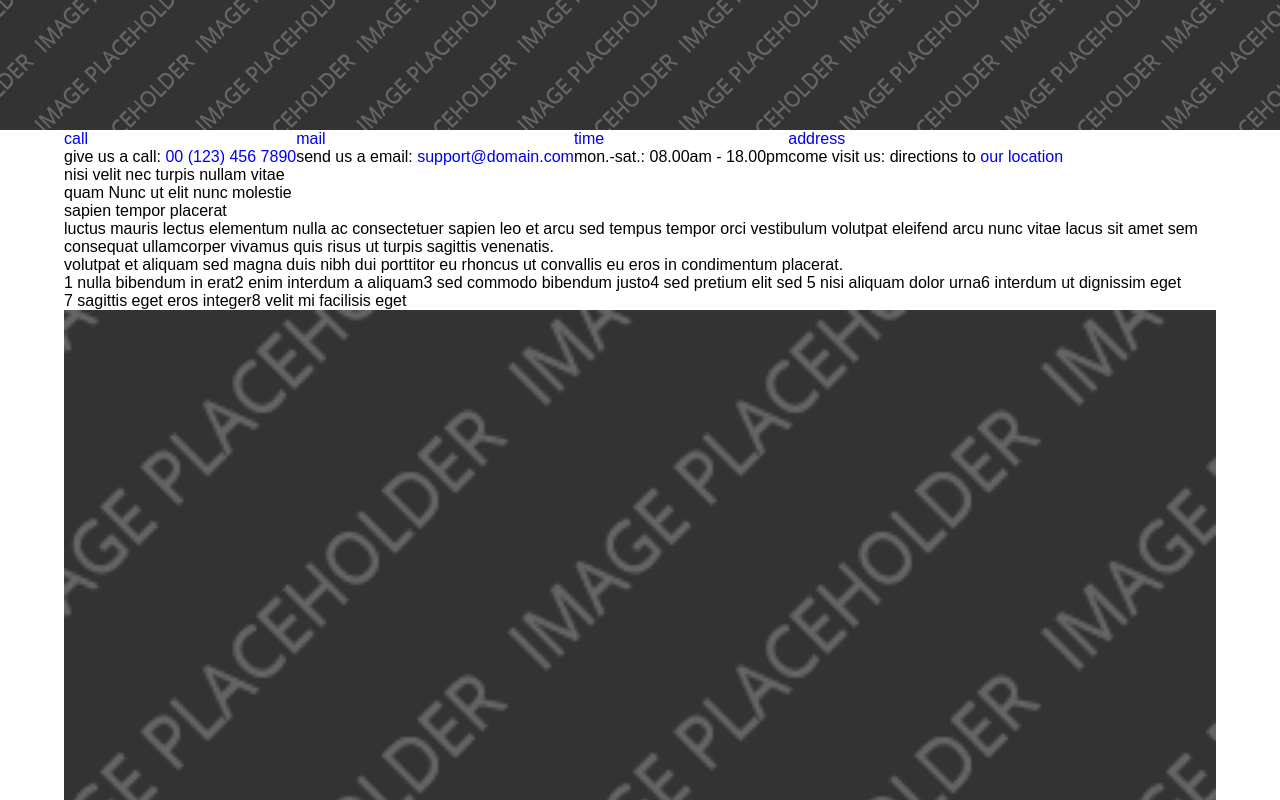
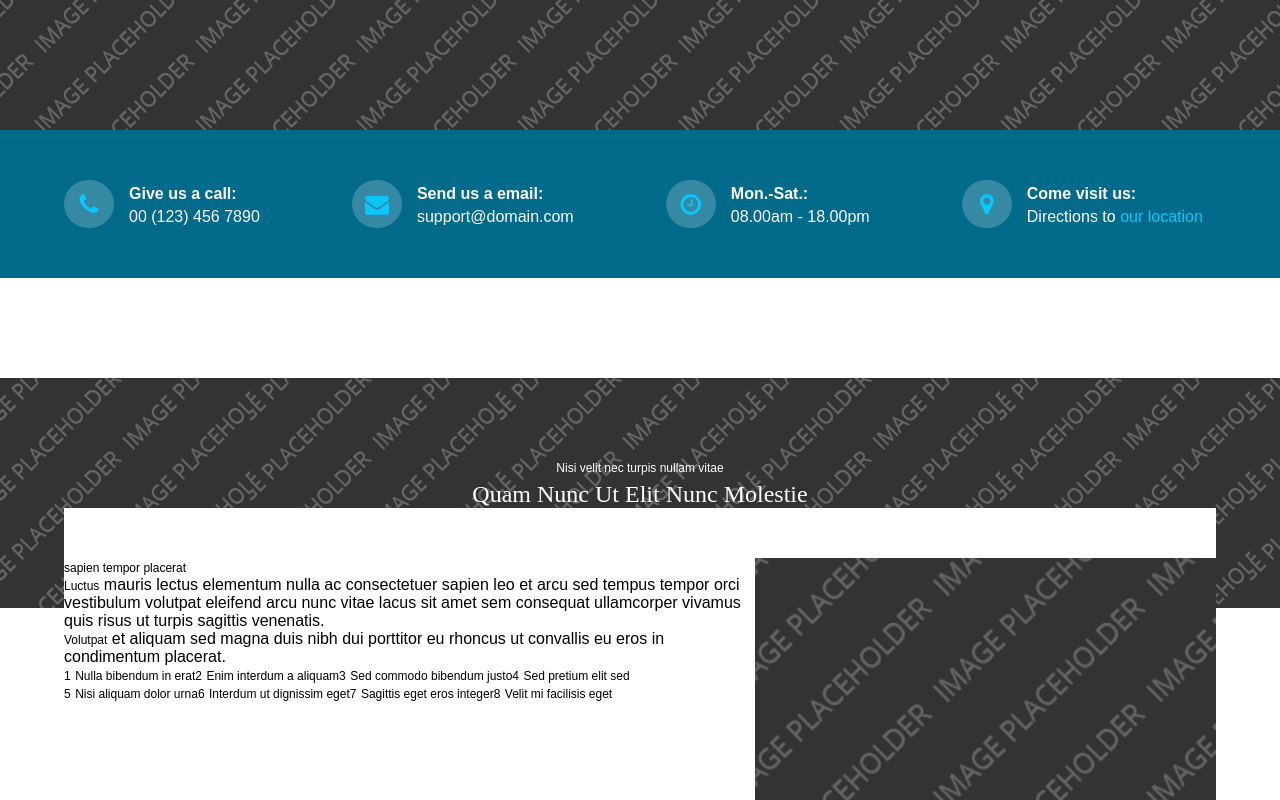
Before and after one commit to pvaishnaviprdxn/sassTemp2, a plain HTML site: page index.html in a window 1280 px wide. Shown: the part 640-1440 px from the top of the page. Drawn offline with Linux system fonts and the light colour scheme.

Commit message:
section style

```diff
--- a/assets/css/style.css
+++ b/assets/css/style.css
@@ -97,6 +97,19 @@ li {
   max-width: 1360px;
   width: 90%;
   margin: 0 auto; }
+
+.cap {
+  text-transform: capitalize; }
+
+.up {
+  text-transform: uppercase; }
+
+h3 {
+  padding-top: 5px;
+  font-size: 24px;
+  font-family: serif;
+  text-align: center;
+  text-transform: capitalize; }
 
 header {
   width: 90%;
@@ -209,4 +222,90 @@ header {
       background-color: transparent;
       border: 1px solid #fff; }
 
+.call, .email, .time, .address {
+  display: inline-block;
+  text-indent: -9999px; }
+
+.call--mod::after, .email--mod::after, .time--mod::after, .address--mod::after {
+  width: 24px;
+  padding: 12px 13px;
+  border-radius: 26px;
+  float: right;
+  background: #3589a2;
+  color: #0ac6fc;
+  font-size: 24px;
+  font-family: "Fontawesome";
+  text-align: center;
+  text-indent: 0; }
+
+.call--mod:hover::after, .email--mod:hover::after, .time--mod:hover::after, .address--mod:hover::after {
+  background-color: #0ac6fc;
+  color: #fff; }
+
+.contact-visit {
+  background-color: #026a8a;
+  padding: 50px 0; }
+  .contact-visit .methods li {
+    margin-left: 8%; }
+    @media screen and (max-width: 1024px) {
+      .contact-visit .methods li {
+        margin-left: 2%; } }
+    @media screen and (max-width: 768px) {
+      .contact-visit .methods li {
+        margin-left: 5%; } }
+    @media screen and (max-width: 425px) {
+      .contact-visit .methods li {
+        margin-left: 5px;
+        margin-top: 20px; } }
+    .contact-visit .methods li:first-child {
+      margin-left: 0; }
+    .contact-visit .methods li .method-text {
+      padding-top: 5px;
+      padding-left: 15px;
+      float: right; }
+      @media screen and (max-width: 768px) {
+        .contact-visit .methods li .method-text {
+          font-size: 14px; } }
+      .contact-visit .methods li .method-text .way {
+        color: #fff;
+        font-weight: 600; }
+      .contact-visit .methods li .method-text .details {
+        padding-top: 5px;
+        display: block;
+        color: #fff; }
+        .contact-visit .methods li .method-text .details .location {
+          color: #0ac6fc; }
+
+.call--mod::after {
+  content: '\f095'; }
+
+.email--mod::after {
+  content: '\f0e0'; }
+
+.time--mod::after {
+  content: '\f017'; }
+
+.address--mod::after {
+  content: '\f041'; }
+
+.sapien {
+  padding-top: 80px;
+  margin-top: 100px;
+  background: url(../images/01.png);
+  color: white;
+  text-align: center; }
+  .sapien span {
+    font-size: 12px; }
+  .sapien .sapien__content {
+    padding: 50px 0;
+    background-color: #fff;
+    text-align: left;
+    color: #000; }
+    .sapien .sapien__content .about {
+      width: 60%;
+      float: left; }
+    .sapien .sapien__content figure {
+      width: 40%;
+      float: left; }
+
 /*# sourceMappingURL=style.css.map */
```
Also changed, not shown: 1 other file.
